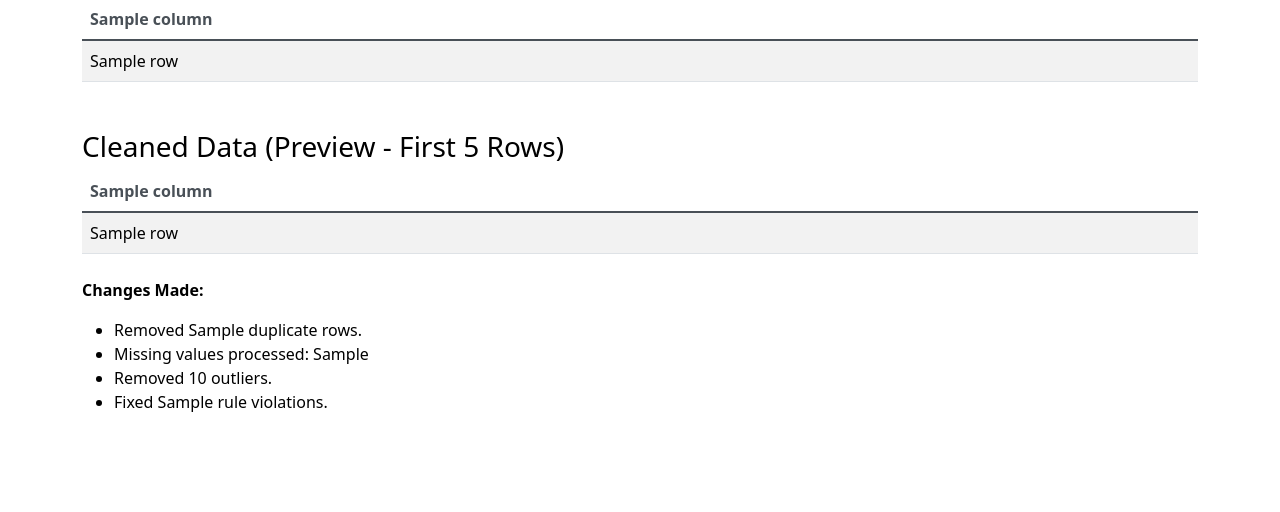
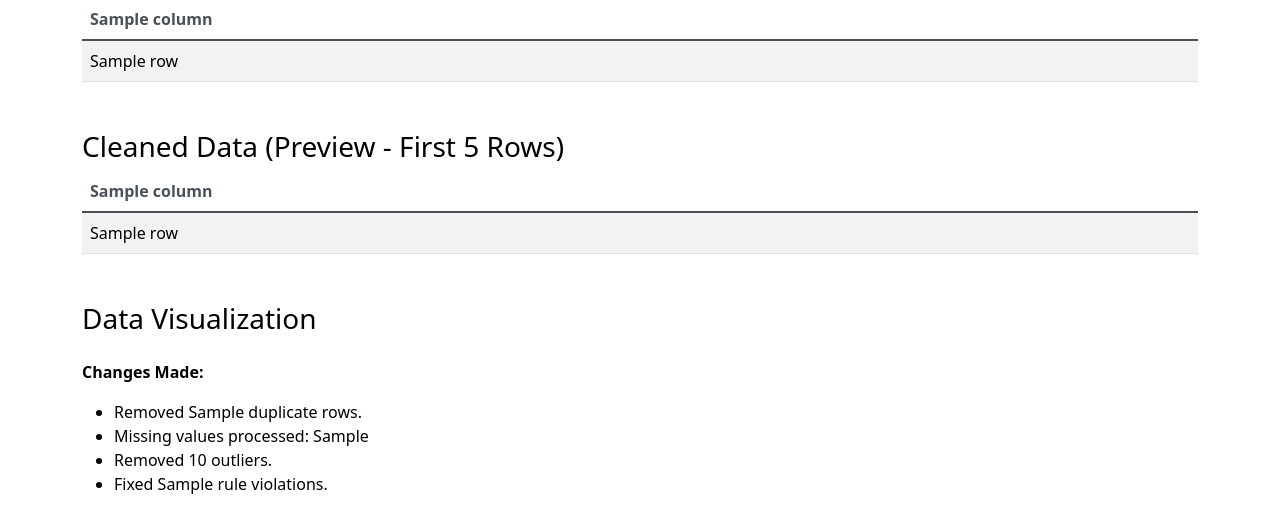
Before and after one commit to ChristalShaner/SqueeGee, a Flask app: template templates/index.html in a window 1280 px wide. Shown: the part 1662-2174 px from the top of the page. Before the commit the page ends 2074 px from the top, so only its background shows below. Run offline with Flask 3, Linux system fonts and the light colour scheme; the template is opened without the code that fills it: most values are stand-ins (such as "Sample title", 1, 10 or a date in 2020); some libraries are stand-ins or nearby versions.

Commit message:
Added the first version of data visualizations to the app

```diff
--- a/app.py
+++ b/app.py
@@ -1,4 +1,4 @@
-from flask import Flask, render_template, request, send_file
+from flask import Flask, render_template, request, send_file, jsonify
 import pandas as pd
 import os
 import logging
@@ -106,6 +106,22 @@ def home():
                            change_info=change_info,
                            cleaned_file_path=cleaned_file_path)
 
+@app.route("/data_summary")
+def data_summary():
+    """Provide JSON summary for visualization."""
+    file_path = os.path.join(UPLOAD_FOLDER, "cleaned_data.csv")
+    if os.path.exists(file_path):
+        df = pd.read_csv(file_path)
+        if df.empty:
+            return jsonify({"error": "Cleaned data is empty"}), 400
+        summary = {
+            "columns": df.columns.tolist(),
+            "numeric_columns": df.select_dtypes(include=[np.number]).columns.tolist(),
+            "data": df.to_dict(orient="records"),
+        }
+        return jsonify(summary)
+    return jsonify({"error": "No cleaned data available"}), 404
+
 @app.route("/download")
 def download_file():
     """Allow users to download the cleaned CSV file."""
--- a/templates/index.html
+++ b/templates/index.html
@@ -158,6 +158,43 @@
                 </tbody>
             </table>
 
+            <h3 class="mt-5">Data Visualization</h3>
+            <div id="charts-container" class="mt-3"></div>
+
+            <!-- Include Plotly -->
+            <script src="https://cdn.plot.ly/plotly-latest.min.js"></script>
+            <script>
+            document.addEventListener("DOMContentLoaded", function() {
+                fetch("/data_summary")
+                    .then(response => response.json())
+                    .then(data => {
+                        if (data.error) {
+                            document.getElementById("charts-container").innerHTML = "<p>No data available for visualization.</p>";
+                            return;
+                        }
+
+                        let numericCols = data.numeric_columns;
+                        if (numericCols.length === 0) return;
+
+                        let traces = [];
+                        numericCols.forEach(col => {
+                            let values = data.data.map(row => row[col]);
+
+                            traces.push({
+                                x: values,
+                                type: "histogram",
+                                name: col
+                            });
+                        });
+
+                        let layout = { title: "Data Distribution", barmode: "overlay" };
+                        Plotly.newPlot("charts-container", traces, layout);
+                    })
+                    .catch(error => console.error("Error fetching data:", error));
+            });
+            </script>
+
+
             {% if cleaned_file_path %}
             <div class="mt-4">
                 <a href="{{ url_for('download_file') }}" class="btn btn-success">Download Cleaned CSV</a>
```
Also changed, not shown: 1 other file.
